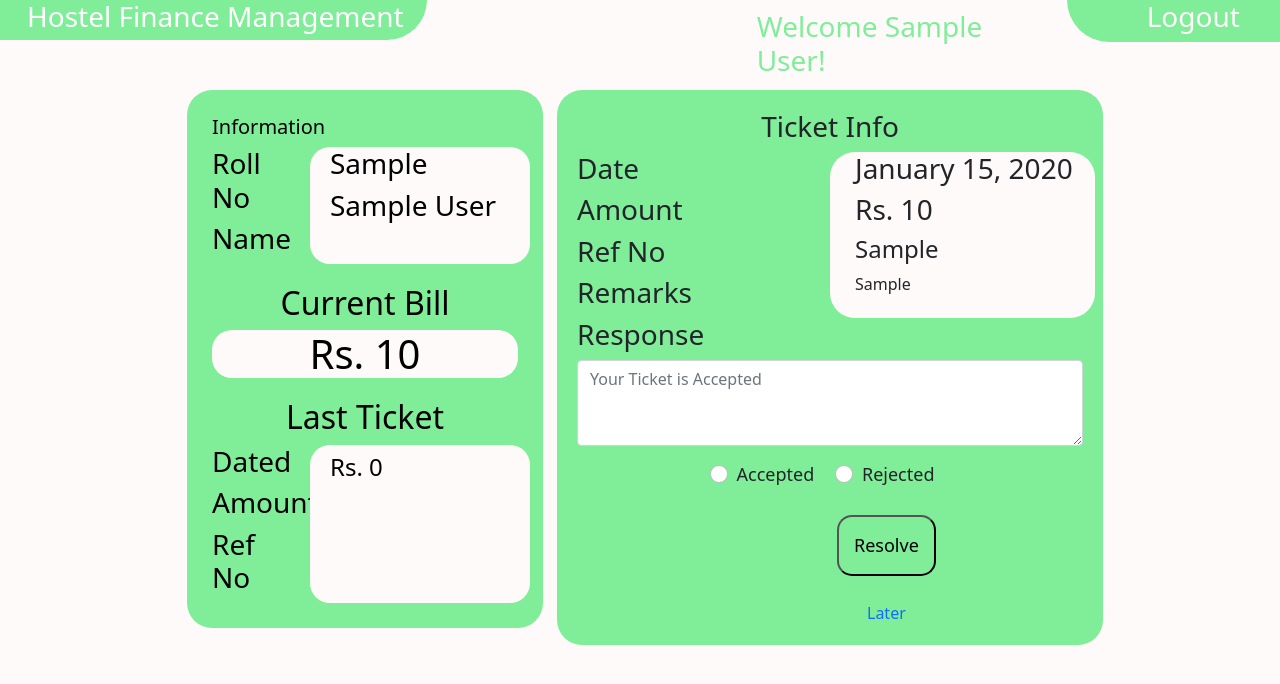
After one commit to narenderkumarnain/Hostel-Finance-Manager, a Django app: page /staff/ticket/detail/1/ in a window 1280 px wide. The commit adds this page. Shown: the top 684 px of the page. Run offline with Django 3.2, Linux system fonts and the light colour scheme; a user stored in the database is signed in; tables that the repository leaves empty hold one stand-in row (values such as "Sample post").

Commit message:
Initial Working Code

```diff
--- a/dash/models.py
+++ b/dash/models.py
@@ -43,5 +43,7 @@ class Ticket(models.Model):
 
     response = models.TextField(max_length=200, default="")
 
+    acceptance_date = models.DateTimeField(null=True)
+
     def __str__(self):
         return self.roll.roll + ' ' + str(self.date)
--- a/staff/urls.py
+++ b/staff/urls.py
@@ -4,13 +4,14 @@ Dec 23,2021
 @narender
 """
 from django.urls import path
-from staff.views import homeView, billUpload, listStaffTickets
+from staff.views import homeView, billUpload, listStaffTickets, TicketDetailView, ticketDetailView
 from django.conf import settings
 from django.conf.urls.static import static
 
 urlpatterns = [
     path('upload-bill/', billUpload, name = 'bill-upload' ),
     path("resolve-tickets/", listStaffTickets, name="resolve-tickets"),
+    path('ticket/detail/<int:pk>/', ticketDetailView, name = 'staff-ticket-detail'),
     # path("not-allowed/", notAllowed, name="not-allowed"),
     path('', homeView, name = "staff-home"),
 ]
--- a/staff/views.py
+++ b/staff/views.py
@@ -2,13 +2,17 @@ from django.contrib.auth import login
 from django.shortcuts import render, redirect
 from django.contrib.auth.decorators import login_required
 from django.contrib import messages
+from django.views.generic.detail import DetailView
 from staff.forms import MonthlyBillForm
 from dash.models import Students, Ticket
 from accounts.models import CustomUser
 from django.core.exceptions import ObjectDoesNotExist
+from django.contrib.auth.mixins import UserPassesTestMixin, LoginRequiredMixin
 from django.db.models import Sum
+from django.utils.datastructures import MultiValueDictKeyError
 import threading
 from staff.utils import process_csv
+from django.utils import timezone
 
 # Create your views here.
 
@@ -40,6 +44,8 @@ def homeView(request):
     net = Students.objects.all().aggregate(Sum('amount'))['amount__sum']
 
     pending_tickets = Ticket.objects.filter(accepted = "PS").count()
+
+
     context  = {
         'no_students': no_students,
         'remaining_total': remaining_total,
@@ -89,3 +95,62 @@ def listStaffTickets(request):
     tickets = Ticket.objects.filter(accepted = "PS").order_by('date')
     context['tickets'] = tickets
     return render(request,'staff/list_tickets.html',context)
+
+
+class TicketDetailView(LoginRequiredMixin,UserPassesTestMixin,DetailView):
+    model = Ticket
+
+    def test_func(self):
+        ticket = self.get_object()
+        if (self.request.user.is_staff is False):
+            return False
+        return True
+
+@login_required
+def ticketDetailView(request,pk):
+    if not request.user.is_staff:
+        return redirect('not-allowed')
+    object_ob = Ticket.objects.get(id = pk)
+    context = {}
+    try:
+        latest_ticket = Ticket.objects.filter(roll = object_ob.roll, accepted = 'AA').order_by('acceptance_date').reverse()[0]
+    except IndexError:
+        latest_ticket = {
+            'date': "" ,
+            'amount': 0 ,
+            'ref_no': ""
+        }
+    context['object'] = object_ob
+    context['latest'] = latest_ticket
+
+    if request.method == "POST":
+        print(request.POST)
+        try:
+            option = request.POST['inlineRadioOptions']
+        except MultiValueDictKeyError:
+            messages.error(request, "Please select a Accepted/Rejected Option")
+            return render(request,'staff/ticket_detail.html', context)
+        text_response = request.POST['text-response']
+
+        if option == 'option1':
+            object_ob.accepted = Ticket.ACCEPTED
+            object_ob.roll.students.amount -= object_ob.amount
+            object_ob.acceptance_date = timezone.now()
+            if text_response == '':
+                object_ob.response = "Your Ticket is Accepted."
+            else:
+                object_ob.response = text_response
+
+        elif option == 'option2':
+            object_ob.accepted = Ticket.REJECTED
+            if text_response == '':
+                object_ob.response = "Your Ticket is Rejected."
+            else:
+                object_ob.response = text_response
+            object_ob.acceptance_date = timezone.now()
+
+        object_ob.save()
+        object_ob.roll.students.save()
+        return redirect('resolve-tickets')
+
+    return render(request,'staff/ticket_detail.html', context)
--- a/static/css/main.css
+++ b/static/css/main.css
@@ -498,3 +498,55 @@ body {
 .custom-file-upload {
     margin-top: 25px    ;
 }
+
+.container-back-staff {
+    margin-top: 50px;
+
+    margin-right: 50px;
+    /* padding-left: 30px; */
+    background-color: #80ED99;
+    border-radius: 25px;
+    color: black;
+    width: 140px;
+    border-radius: 50px;
+}
+.container-back-staff:hover {
+    margin-top: 50px;
+
+    margin-right: 50px;
+    /* padding-left: 30px; */
+    background-color:green;
+    border-radius: 25px;
+    color: white;
+}
+
+.container-user-staff {
+    margin-top: 50px;
+}
+
+.col-info-staff h4 {
+    margin-top: 5px;
+}
+
+.container-accept-checkbox {
+    text-align: center;
+    margin-top: 15px;
+    font-size: large;
+}
+
+.button-resolve {
+    max-width: 100px;
+    margin-left: 260px;
+}
+
+.button-resolve:hover {
+    max-width: 100px;
+    margin-left: 260px;
+}
+
+.later-a{
+    outline: none;
+    text-decoration: none;
+    font-size: 1rem;
+    margin-left: 290px;
+}
--- a/templates/staff/list_tickets.html
+++ b/templates/staff/list_tickets.html
@@ -13,13 +13,15 @@
               <a href="{% url 'staff-home' %}" class="back-button-common"> Back </a>
             </div>
 
+
+
           </div>
           <div class="col-8">
             <h3 class="text-align-center">Tickets</h3>
             <div class="overflow-auto custom-scrollbar">
 
                 {% for ticket in tickets  %}
-                <a href="{% url 'detail_ticket' ticket.pk %}" class="ticket-a">
+                <a href="{% url 'staff-ticket-detail' ticket.pk %}" class="ticket-a">
                     <div class="container-ticket-one">
                       <div class="row">
                         <div class="col-3">
@@ -29,7 +31,7 @@
                             <h5>Amount: Rs {{ticket.amount}}</h5>
                         </div>
                         <div class="col-4">
-                          <h6>Ref No: {{ticket.ref_no}}</h6>
+                          <h6>  Roll No: {{ticket.roll.roll}}</h6>
                         </div>
                         <div class="col  container-ticket-amount">
 
--- /dev/null
+++ b/templates/staff/ticket_detail.html
@@ -0,0 +1,149 @@
+{% extends "base.html" %} {% block greeting %}
+<h3>Welcome {{user.name}}!</h3>
+{% endblock greeting %} {% block content %}
+<div class="container">
+  <div class="row">
+    <div class="col-1">
+      <!-- back button  -->
+      <!-- <div class="container-back-staff">
+                <a href="{% url 'resolve-tickets' %}" class="back-button-common"> Back </a>
+              </div> -->
+    </div>
+    <div class="col-4">
+      <div class="container container-user-info container-user-staff">
+        <div class="row">
+          <h5>Information</h5>
+          <div class="col-4">
+            <h3>Roll No</h3>
+            <h3>Name</h3>
+          </div>
+          <div class="col-8 col-info">
+            <h3>{{object.roll.roll}}</h3>
+            <h3>{{object.roll.name}}</h3>
+          </div>
+        </div>
+
+        <div class="container-amount">
+          <h2>Current Bill</h2>
+          <h1 class="h1-amount">Rs. {{object.roll.students.amount}}</h1>
+        </div>
+
+        <div class="container-amount">
+          <h2>Last Ticket</h2>
+        </div>
+
+        <div class="row">
+          <div class="col-4">
+            <h3>Dated</h3>
+            <h3>Amount</h3>
+            <h3>Ref No</h3>
+          </div>
+          <div class="col-8 col-info-staff">
+            <h4>{{latest.date|date:"F d, Y"}}</h4>
+            <h4>Rs. {{latest.amount}}</h4>
+            <h4>{{latest.ref_no}}</h4>
+          </div>
+        </div>
+      </div>
+
+      <!-- <div class="container container-ticket-info">
+                <h3>Latest Bill</h3>
+                <div class="row custom-row-ticket">
+                  <div class="col-4">
+                    <h3>Amount</h3>
+                    <h3>Month</h3>
+                  </div>
+                  <div class="col-8 col-info">
+                    <h3>Rs. {{user.students.latest_amount}}</h3>
+                    <h3>{{user.students.latest_bill}}</h3>
+                  </div>
+                </div>
+              </div> -->
+    </div>
+
+    <div class="col-6">
+      <div class="container-ticket-detail">
+        <div class="row">
+          <h3 class="title">Ticket Info</h3>
+          <div class="col-6">
+            <h3>Date</h3>
+            <h3>Amount</h3>
+            <h3>Ref No</h3>
+            <!-- <h3>Status</h3> -->
+            <h3>Remarks</h3>
+          </div>
+          <div class="col-6 ticket-detail-values">
+            <h3>{{object.date|date:"F d, Y"}}</h3>
+            <h3>Rs. {{object.amount}}</h3>
+            <h4>{{object.ref_no}}</h4>
+            <!-- <h3>
+                          {% if object.accepted == "PS" %}
+                          <h3>Processing</h3>
+                          {% elif object.accepted == "AA" %}
+                          <h3>Accepted</h3>
+                          {% elif object.accepted == "RJ" %}
+                          <h3>Rejected</h3>
+                          {% endif %}
+                      </h3> -->
+            <p>{{object.remarks}}</p>
+          </div>
+        </div>
+
+        <!-- {% if object.accepted != "PS" %}
+                    <div class="container-below-detail-remarks">
+                        <h5>Response from Admin</h5>
+                        <h6>{{object.response}}</h6>
+                    </div>
+                {% endif %} -->
+        <form method="POST">
+          {% csrf_token %}
+          <h3>Response</h3>
+          <textarea
+            class="form-control"
+            id="exampleFormControlTextarea1"
+            rows="3"
+            placeholder="Your Ticket is Accepted"
+            name="text-response"
+          ></textarea>
+
+          <div class="container-accept-checkbox">
+            <div class="form-check form-check-inline">
+              <input
+                class="form-check-input"
+                type="radio"
+                name="inlineRadioOptions"
+                id="inlineRadio1"
+                value="option1"
+              />
+              <label class="form-check-label" for="inlineRadio1"
+                >Accepted</label
+              >
+            </div>
+            <div class="form-check form-check-inline">
+              <input
+                class="form-check-input"
+                type="radio"
+                name="inlineRadioOptions"
+                id="inlineRadio2"
+                value="option2"
+              />
+              <label class="form-check-label" for="inlineRadio2"
+                >Rejected</label
+              >
+            </div>
+          </div>
+
+          <button type="submit" class="button-custom-ticket button-resolve">
+            Resolve
+          </button>
+        </form>
+
+        <a href="{% url 'resolve-tickets' %}" class="later-a">Later</a>
+      </div>
+    </div>
+    <!-- <div class="col-3">
+
+          </div> -->
+  </div>
+</div>
+{% endblock content %}
```
Also changed, not shown: dash/migrations/0008_ticket_acceptance_date.py (added), staff/migrations/0002_alter_monthlybills_bill.py (added).
